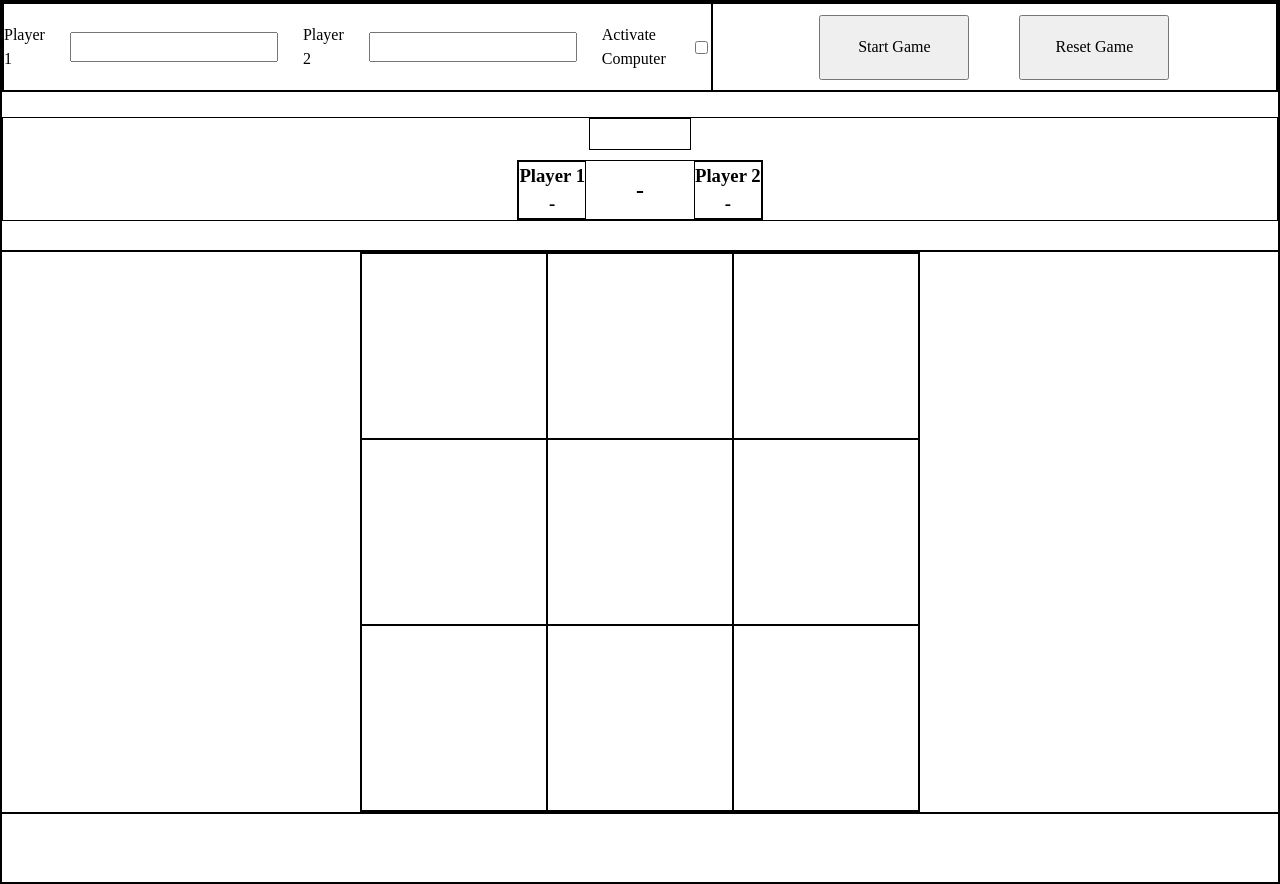
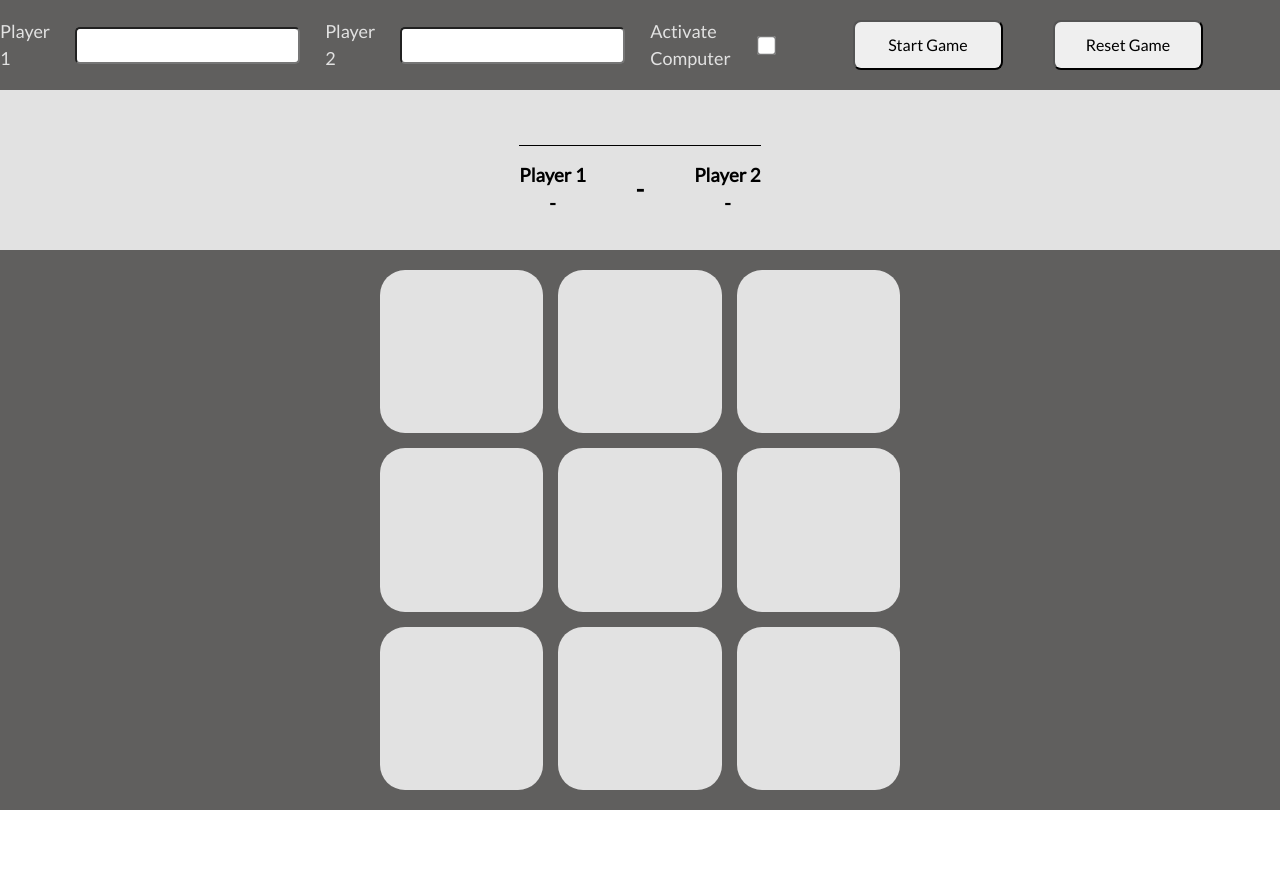
Before and after one commit to HappyLego214/tictactoe, a plain HTML site: page index.html in a window 1280 px wide. Drawn offline with Linux system fonts and the light colour scheme.

Commit message:
adds basic layout design

```diff
--- a/index.html
+++ b/index.html
@@ -28,6 +28,7 @@
                 </div>
             </div>
             <div class="results-container">
+                <div class="mid-container">
                     <div class="game-status">
                         <h3 class="results"></h3>
                     </div>
@@ -40,6 +41,7 @@
                         <div class="player">
                             <h3 id="player2Title">Player 2</h3>
                             <h3 id="player2Score">-</h3>
+                        </div>
                     </div>
                 </div>
             </div>
--- a/scripts.js
+++ b/scripts.js
@@ -32,8 +32,9 @@ const gameLogic = (() => {
         }
     }
 
-    let human = 'O';
-    let ai = 'X';
+    let human = 'X';
+    let opponent = 'O'
+    let ai = 'O';
 
     function _startRound(player1, player2, gameBoard) {
         let playerTurn = true;
@@ -51,10 +52,11 @@ const gameLogic = (() => {
 
                         if (markAvail == true) {
                             cell.textContent = "X";
+                            changeColor(cell)
                             playerTurn = false;
                         }
 
-                        if (gameEnd == 'X') {
+                        if (gameEnd == human) {
                             inGame = false;
                             player1.playerScore++;
                             results.textContent = player1.name + " Won The Game!"
@@ -72,10 +74,11 @@ const gameLogic = (() => {
 
                         if (markAvail == true) {
                             cell.textContent = "O";
+                            changeColor(cell)
                             playerTurn = true;
                         }
 
-                        if (gameEnd == 'O') {
+                        if (gameEnd == opponent) {
                             inGame = false;
                             player2.playerScore++;
                             results.textContent = player2.name + " Won The Game!"
@@ -90,6 +93,14 @@ const gameLogic = (() => {
                 }
             }, {once: true});
         }));
+    }
+
+    function changeColor(cell) {
+        if (cell.textContent == 'X') {
+            cell.style.color = '#FB3640';
+        } else if (cell.textContent == 'O'){
+            cell.style.color = '#247BA0';
+        }
     }
 
     function _startRoundAI(player1, computer, gameBoard) {
@@ -107,12 +118,14 @@ const gameLogic = (() => {
 
                     if (markAvail == true) {
                         cell.textContent = human;
+                        changeColor(cell)
                         playerMarked = true;
                     }
 
                     if (gameEnd == human) {
                         inGame = false;
                         player1.playerScore++;
+                        console.log('check');
                         results.textContent = player1.name + " Won The Game!"
                         _updateScoreBoard(player1, player2)
                         return gameEnd = true;
@@ -164,6 +177,7 @@ const gameLogic = (() => {
         cellblock.forEach((cell => {
             if (gameBoard[move[0]][move[1]] == cell.dataset.location) {
                 cell.textContent = ai;
+                changeColor(cell)
             }
         }));
 
@@ -325,7 +339,7 @@ const gameLogic = (() => {
         },
 
         resetGame: function() {
-            _updateScoreBoard(player1, player2)
+            _updateScoreBoard(player1, player2, computer)
             _clearBoard();
         },
 
@@ -334,7 +348,6 @@ const gameLogic = (() => {
         }
     };
 })();
-
 
 startBtn.addEventListener('click', () => {
     if (inGame == false) {
@@ -372,6 +385,7 @@ resetBtn.addEventListener('click', () => {
     inGame = false;
     player1.playerScore = 0;
     player2.playerScore = 0;
+    computer.playerScore = 0
     gameLogic.resetGame();
     gameLogic.triggerPlayerSelect();
 });
--- a/styles.css
+++ b/styles.css
@@ -1,5 +1,11 @@
+@import url('https://fonts.googleapis.com/css2?family=Lato&display=swap');
+
+body {
+    font-family: 'Lato', sans-serif;;
+}
+
 div {
-    border: 1px solid black;
+    border: 0px solid black;
 }
 
 .main-container {
@@ -12,14 +18,22 @@ div {
 
 .header-container {
     display: flex;
+    background-color: #E2E2E2;
     flex-direction: column;
-    gap: 25px;
+    gap: 0px;
 }
 
 .menu-container {
     height: 90px;
+    color: #E2E2E2;
+    background-color: #605F5E;
     display: grid;
     grid-template-columns: 1fr 1fr;
+}
+
+.game-status {
+    border-bottom: 1px solid black;
+    margin-bottom: 15px;
 }
 
 .game-options {
@@ -33,15 +47,33 @@ div {
     display: flex;
     justify-content: center;
     align-items: center;
+    font-size: large;
     gap: 25px;
 }
 
+.player-options input {
+    border-radius: 5px;
+    padding: 3px 10px 3px 10px;
+}
+
+.player-options #comp {
+    transform: scale(1.5);
+}
+
 .game-options button {
-    height: 65px;
+    border-radius: 8px;
+    height: 50px;
     width: 150px;
 }
 
+.mid-container {
+    padding: 0px 20px 10px 20px;
+}
+
 .results-container {
+    margin-top: 15px;
+    padding: 10px 0px 10px 0px;
+    background-color: #E2E2E2;
     display: flex;
     flex-direction: column;
     align-items: center;
@@ -75,18 +107,27 @@ div {
     display: flex;
     justify-content: center;
     align-items: center;
+    background-color: #605F5E;
+
 }
 
 .gameboard {
     display: grid;
+    padding: 20px;
+    gap: 15px;
     grid-template-columns: 1fr 1fr 1fr;
     grid-template-rows: 1fr 1fr 1fr;
     height: 35em;
     width: 35em;
+    border: 0px;
 }
 
 .cellblock {
     display: flex;
+    border: 0px;
+    background-color: #E2E2E2;
+    border-radius: 25px;
+    font-size: 80px;
     justify-content: center;
     align-items: center;
 }
```
Lines whose indentation alone changed are shown as unchanged.
